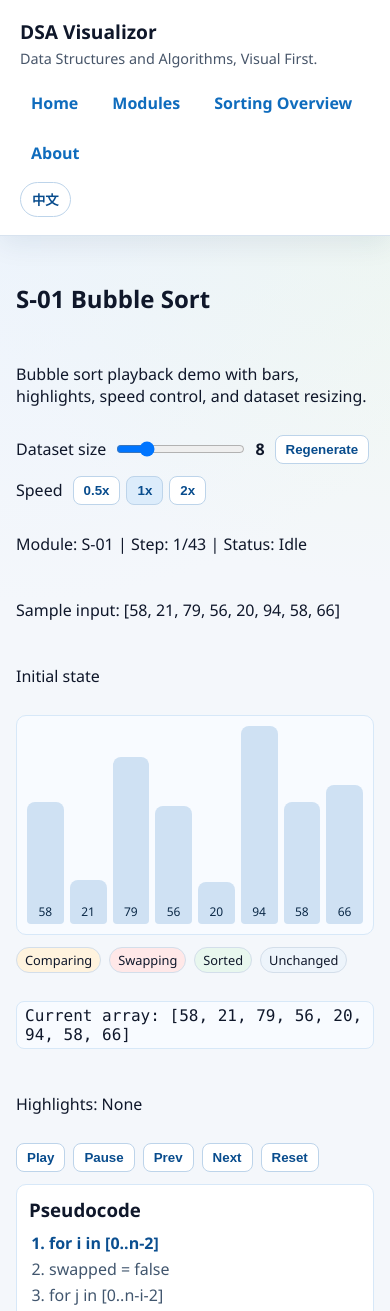
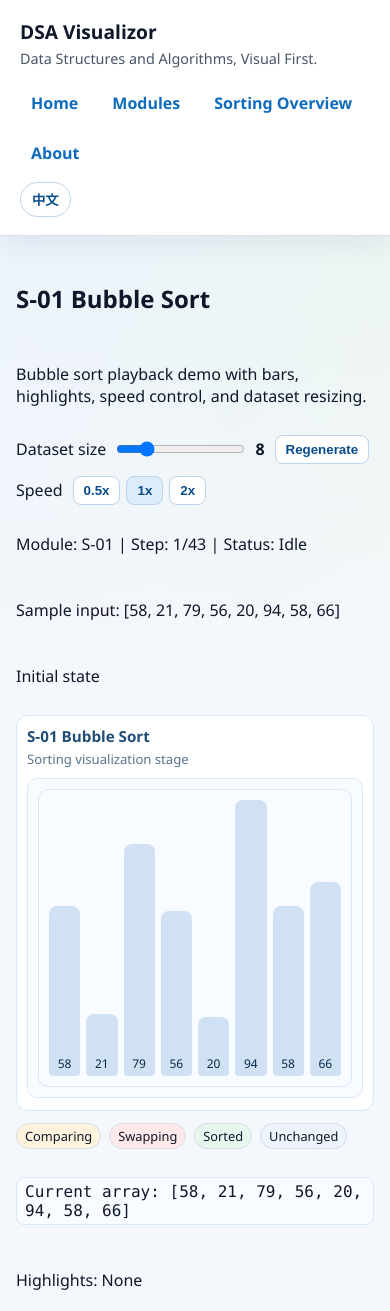
Before and after one commit to Look2046/DSA-with-Codex, a React (Vite) app: page /modules/bubble-sort in a window 390 px wide. Shown: the top 1311 px of the page. Built offline with nearby package versions, Linux system fonts and the light colour scheme.

Commit message:
feat(ui): unify module stages with shared large canvas layout

```diff
--- /dev/null
+++ b/src/components/VisualizationCanvas.tsx
@@ -0,0 +1,26 @@
+import type { PropsWithChildren } from 'react';
+
+type VisualizationCanvasProps = PropsWithChildren<{
+  className?: string;
+  stageClassName?: string;
+  title?: string;
+  subtitle?: string;
+}>;
+
+function joinClasses(...values: Array<string | undefined>): string {
+  return values.filter((value) => Boolean(value)).join(' ');
+}
+
+export function VisualizationCanvas({ className, stageClassName, title, subtitle, children }: VisualizationCanvasProps) {
+  return (
+    <section className={joinClasses('viz-canvas', className)}>
+      {title || subtitle ? (
+        <header className="viz-canvas-header">
+          {title ? <h3>{title}</h3> : null}
+          {subtitle ? <p>{subtitle}</p> : null}
+        </header>
+      ) : null}
+      <div className={joinClasses('viz-canvas-stage', stageClassName)}>{children}</div>
+    </section>
+  );
+}
--- a/src/i18n/translations.ts
+++ b/src/i18n/translations.ts
@@ -89,6 +89,10 @@ export const translations = {
     'module.l01.input.value': 'Insert value',
     'module.l01.apply': 'Apply Insert',
     'module.l01.currentArray': 'Current array',
+    'module.l01.lengthCapacity': 'Length/Capacity',
+    'module.canvas.arrayStage': 'Array memory stage (fixed 20 cells)',
+    'module.canvas.sortingStage': 'Sorting visualization stage',
+    'module.canvas.linkedStage': 'Linked list operation stage',
     'module.l01.error.array': 'Please input a valid number array, e.g. 3, 8, 1, 5.',
     'module.l01.error.capacity': 'Array is already full (capacity 20). Please remove elements before inserting.',
     'module.l01.error.index': 'Insert index must be an integer within [0, array length].',
@@ -253,6 +257,10 @@ export const translations = {
     'module.l01.input.value': '插入值',
     'module.l01.apply': '执行插入',
     'module.l01.currentArray': '当前数组',
+    'module.l01.lengthCapacity': '长度/容量',
+    'module.canvas.arrayStage': '数组内存画布（固定 20 单元）',
+    'module.canvas.sortingStage': '排序可视化画布',
+    'module.canvas.linkedStage': '链表操作画布',
     'module.l01.error.array': '请输入合法数字数组，例如 3, 8, 1, 5。',
     'module.l01.error.capacity': '数组已满（容量 20），请先删除元素再插入。',
     'module.l01.error.index': '插入索引必须是 [0, 数组长度] 范围内的整数。',
--- a/src/index.css
+++ b/src/index.css
@@ -222,6 +222,54 @@ body {
   background: #eef4fb;
 }
 
+.viz-canvas {
+  background: #fff;
+  border: 1px solid #d7e8f8;
+  border-radius: 12px;
+  padding: 10px 10px 12px;
+  display: grid;
+  gap: 10px;
+  min-width: 0;
+}
+
+.viz-canvas-header h3 {
+  margin: 0;
+  font-size: 0.95rem;
+  color: #214e78;
+}
+
+.viz-canvas-header p {
+  margin: 4px 0 0;
+  color: #5b728d;
+  font-size: 0.82rem;
+}
+
+.viz-canvas-stage {
+  background: #f8fbff;
+  border: 1px solid #dbe9f7;
+  border-radius: 10px;
+  min-height: 420px;
+  padding: 10px;
+  min-width: 0;
+  max-width: 100%;
+}
+
+.viz-canvas-stage-array {
+  min-height: 420px;
+  display: flex;
+  align-items: flex-start;
+}
+
+.viz-canvas-stage-sorting {
+  min-height: 420px;
+  display: grid;
+}
+
+.viz-canvas-stage-linked {
+  min-height: 420px;
+  overflow-x: hidden;
+}
+
 .array-preview {
   font-family: 'Cascadia Code', 'Fira Code', Consolas, monospace;
   background: #f8fbff;
@@ -275,7 +323,8 @@ body {
 }
 
 .array-bars {
-  height: 220px;
+  height: 100%;
+  min-height: 360px;
   border: 1px solid #d7e8f8;
   border-radius: 10px;
   background: #f8fbff;
@@ -433,6 +482,8 @@ body {
   overflow-y: visible;
   padding-top: 18px;
   padding-bottom: 4px;
+  width: 100%;
+  align-self: flex-start;
 }
 
 .array-cell {
@@ -522,6 +573,7 @@ body {
 .linked-list-page {
   display: grid;
   gap: 12px;
+  min-width: 0;
 }
 
 .legend-visiting {
@@ -534,7 +586,11 @@ body {
 
 .linked-diagram-canvas {
   position: relative;
-  height: 230px;
+  height: 100%;
+  min-height: 396px;
+  width: 100%;
+  max-width: 100%;
+  min-width: 0;
   border: 1px solid #d7e8f8;
   border-radius: 12px;
   background: #f8fbff;
@@ -736,3 +792,20 @@ body {
   align-items: center;
   gap: 8px;
 }
+
+@media (max-width: 768px) {
+  .viz-canvas-stage,
+  .viz-canvas-stage-array,
+  .viz-canvas-stage-sorting,
+  .viz-canvas-stage-linked {
+    min-height: 320px;
+  }
+
+  .array-bars {
+    min-height: 260px;
+  }
+
+  .linked-diagram-canvas {
+    min-height: 296px;
+  }
+}
--- a/src/pages/modules/ArrayPage.tsx
+++ b/src/pages/modules/ArrayPage.tsx
@@ -1,4 +1,5 @@
 import { useCallback, useEffect, useMemo, useState } from 'react';
+import { VisualizationCanvas } from '../../components/VisualizationCanvas';
 import { useCurrentModule } from '../../hooks/useCurrentModule';
 import { useI18n } from '../../i18n/useI18n';
 import { ARRAY_CAPACITY, generateArrayInsertSteps } from '../../modules/linear/arrayInsert';
@@ -225,7 +226,9 @@ export function ArrayPage() {
       <p className="array-preview">
         {t('module.l01.currentArray')}: [{usedArrayPreview.join(', ')}]
       </p>
-      <p className="array-preview">Length/Capacity: {currentSnapshot?.logicalLength ?? 0}/{ARRAY_CAPACITY}</p>
+      <p className="array-preview">
+        {t('module.l01.lengthCapacity')}: {currentSnapshot?.logicalLength ?? 0}/{ARRAY_CAPACITY}
+      </p>
       <p>
         {t('module.s01.highlight')}:{' '}
         {(currentSnapshot?.highlights ?? [])
@@ -233,6 +236,11 @@ export function ArrayPage() {
           .join(' | ') || t('module.s01.none')}
       </p>
 
+      <VisualizationCanvas
+        title={t('module.l01.title')}
+        subtitle={t('module.canvas.arrayStage')}
+        stageClassName="viz-canvas-stage-array"
+      >
         <div className="array-cells" aria-label="array-cells">
           {(currentSnapshot?.arrayState ?? []).map((value, index) => {
             const highlight = highlightMap.get(index) ?? 'default';
@@ -250,6 +258,7 @@ export function ArrayPage() {
             );
           })}
         </div>
+      </VisualizationCanvas>
 
       <div className="legend-row">
         <span className="legend-item legend-default">{t('module.s01.legend.default')}</span>
--- a/src/pages/modules/BubbleSortPage.tsx
+++ b/src/pages/modules/BubbleSortPage.tsx
@@ -1,4 +1,5 @@
 import { useEffect, useMemo, useState } from 'react';
+import { VisualizationCanvas } from '../../components/VisualizationCanvas';
 import { useI18n } from '../../i18n/useI18n';
 import { useCurrentModule } from '../../hooks/useCurrentModule';
 import { generateBubbleSortSteps } from '../../modules/sorting/bubbleSort';
@@ -175,6 +176,11 @@ export function BubbleSortPage() {
       </p>
       <p>{getStepDescription(currentSnapshot, t)}</p>
 
+      <VisualizationCanvas
+        title={t('module.s01.title')}
+        subtitle={t('module.canvas.sortingStage')}
+        stageClassName="viz-canvas-stage-sorting"
+      >
         <div className="array-bars" aria-label="array-visualizer">
           {(currentSnapshot?.arrayState ?? []).map((value, index) => {
             const highlight = highlightMap.get(index) ?? 'default';
@@ -185,6 +191,7 @@ export function BubbleSortPage() {
             );
           })}
         </div>
+      </VisualizationCanvas>
 
       <div className="legend-row">
         <span className="legend-item legend-comparing">{t('module.s01.legend.comparing')}</span>
--- a/src/pages/modules/LinkedListPage.tsx
+++ b/src/pages/modules/LinkedListPage.tsx
@@ -1,4 +1,5 @@
 import { Fragment, useCallback, useEffect, useLayoutEffect, useMemo, useRef, useState } from 'react';
+import { VisualizationCanvas } from '../../components/VisualizationCanvas';
 import { useCurrentModule } from '../../hooks/useCurrentModule';
 import { useI18n } from '../../i18n/useI18n';
 import type { TranslationKey } from '../../i18n/translations';
@@ -897,6 +898,11 @@ export function LinkedListPage() {
           .join(' | ') || t('module.s01.none')}
       </p>
 
+      <VisualizationCanvas
+        title={t('module.l03.title')}
+        subtitle={t('module.canvas.linkedStage')}
+        stageClassName="viz-canvas-stage-linked"
+      >
         <div className="linked-diagram-canvas" ref={diagramRef} aria-label="linked-list-visualizer">
           <svg className="linked-arrow-layer" xmlns="http://www.w3.org/2000/svg">
             <defs>
@@ -995,6 +1001,7 @@ export function LinkedListPage() {
             </div>
           </div>
         </div>
+      </VisualizationCanvas>
 
       <div className="legend-row">
         <span className="legend-item legend-default">{t('module.s01.legend.default')}</span>
```
Also changed, not shown: 4 other files (tests, documents, lock files or other folders). Lines whose indentation alone changed are shown as unchanged.
